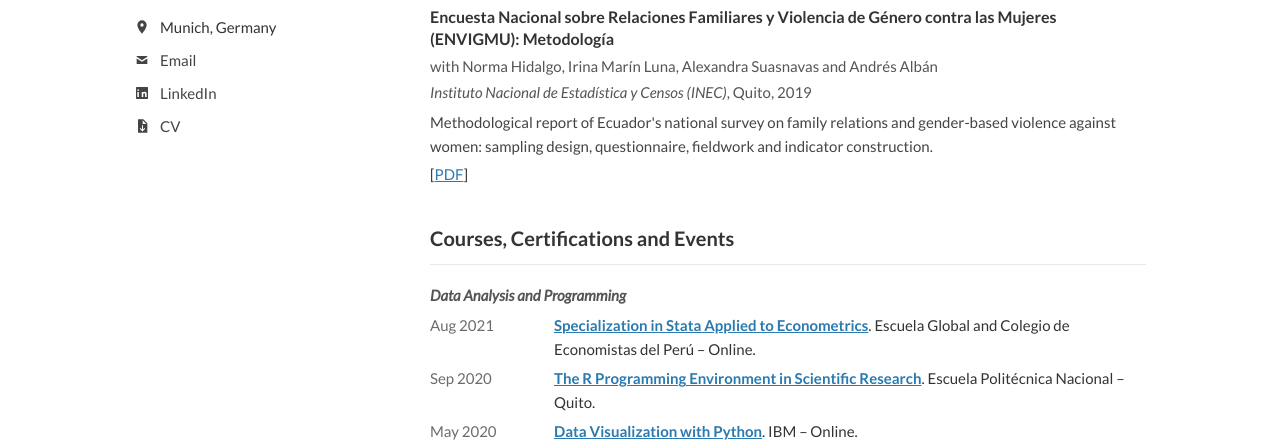
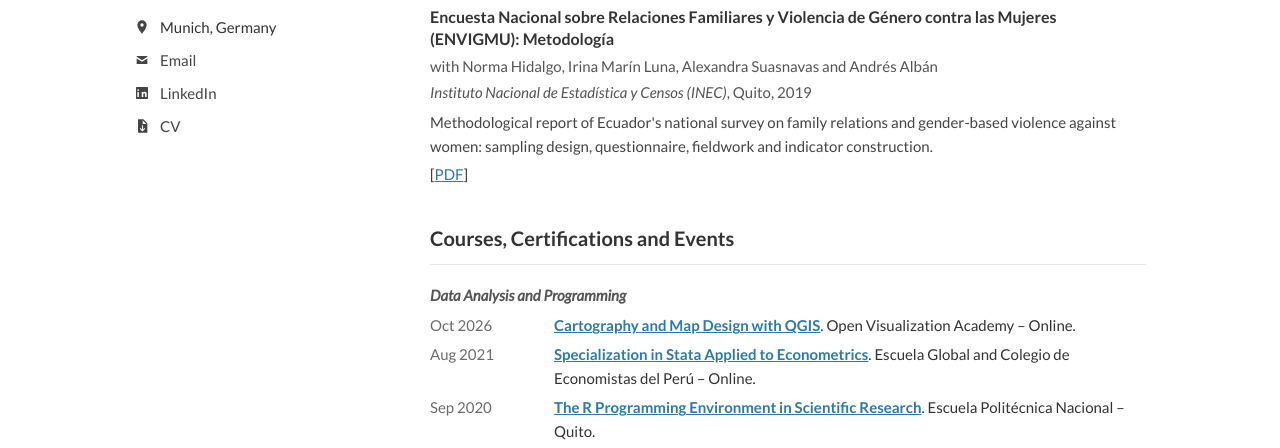
Before and after one commit to camila-aguirre/camila-aguirre.github.io, a plain HTML site: page index.html in a window 1280 px wide. Shown: the part 350-798 px from the top of the page. Drawn offline with Linux system fonts and the light colour scheme.

Commit message:
Add files via upload

```diff
--- a/index.html
+++ b/index.html
@@ -125,6 +125,7 @@
     <h2 id="courses">Courses, Certifications and Events</h2>
 
     <div class="cat">Data Analysis and Programming</div>
+    <div class="course"><span class="d">Oct 2026</span><span><a href="https://drive.google.com/file/d/1VmKSo4BnPvDXIRNn2uUEJgTgv4m26FGB/view?usp=sharing"><strong>Cartography and Map Design with QGIS</strong></a>. Open Visualization Academy – Online.</span></div>
     <div class="course"><span class="d">Aug 2021</span><span><a href="https://drive.google.com/file/d/1HpogMbFET7xkVd6jldgMPmYkr1F6Zsji/view?usp=sharing"><strong>Specialization in Stata Applied to Econometrics</strong></a>. Escuela Global and Colegio de Economistas del Perú – Online.</span></div>
     <div class="course"><span class="d">Sep 2020</span><span><a href="https://drive.google.com/file/d/1DSexbDrcSwdaJIQCBnUc2ssh9EWTfswg/view?usp=sharing"><strong>The R Programming Environment in Scientific Research</strong></a>. Escuela Politécnica Nacional – Quito.</span></div>
     <div class="course"><span class="d">May 2020</span><span><a href="https://courses.cognitiveclass.ai/certificates/b46d2e662abd4eb28011866a447f968c"><strong>Data Visualization with Python</strong></a>. IBM – Online.</span></div>
```
